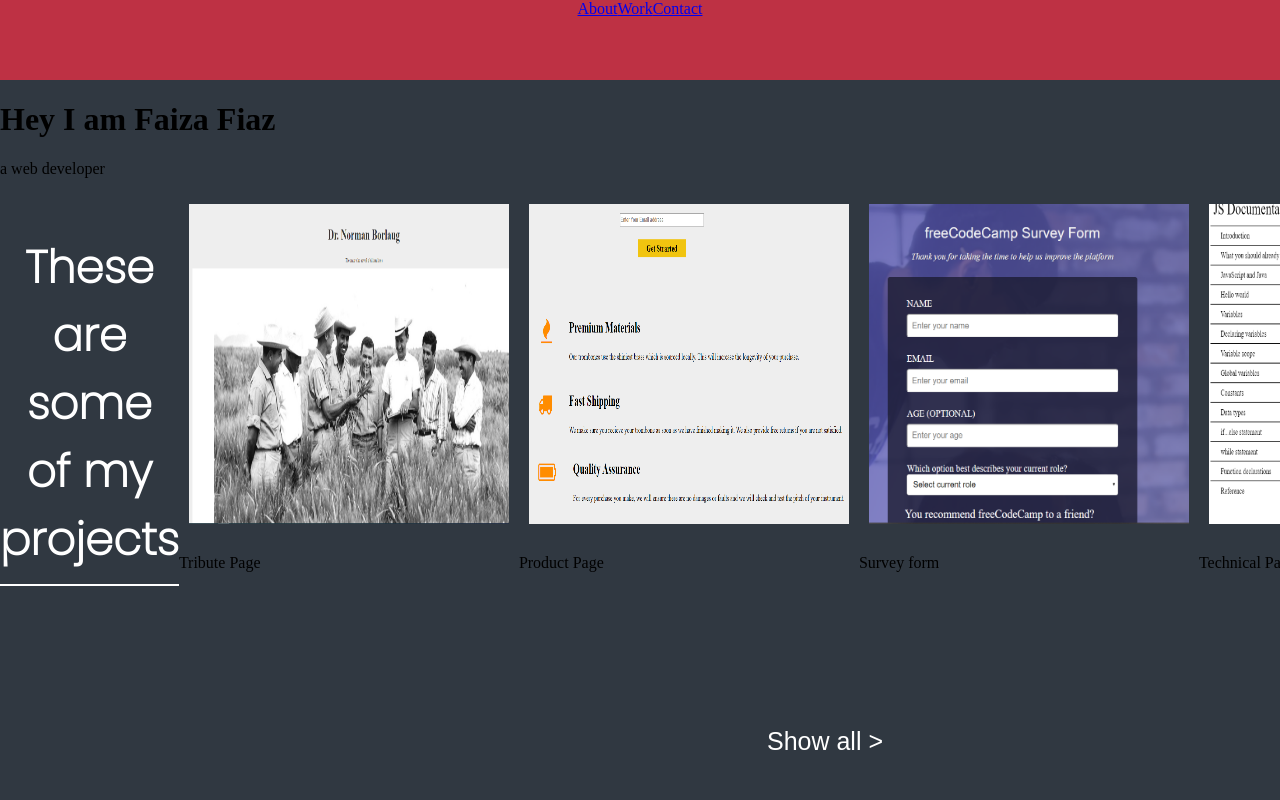
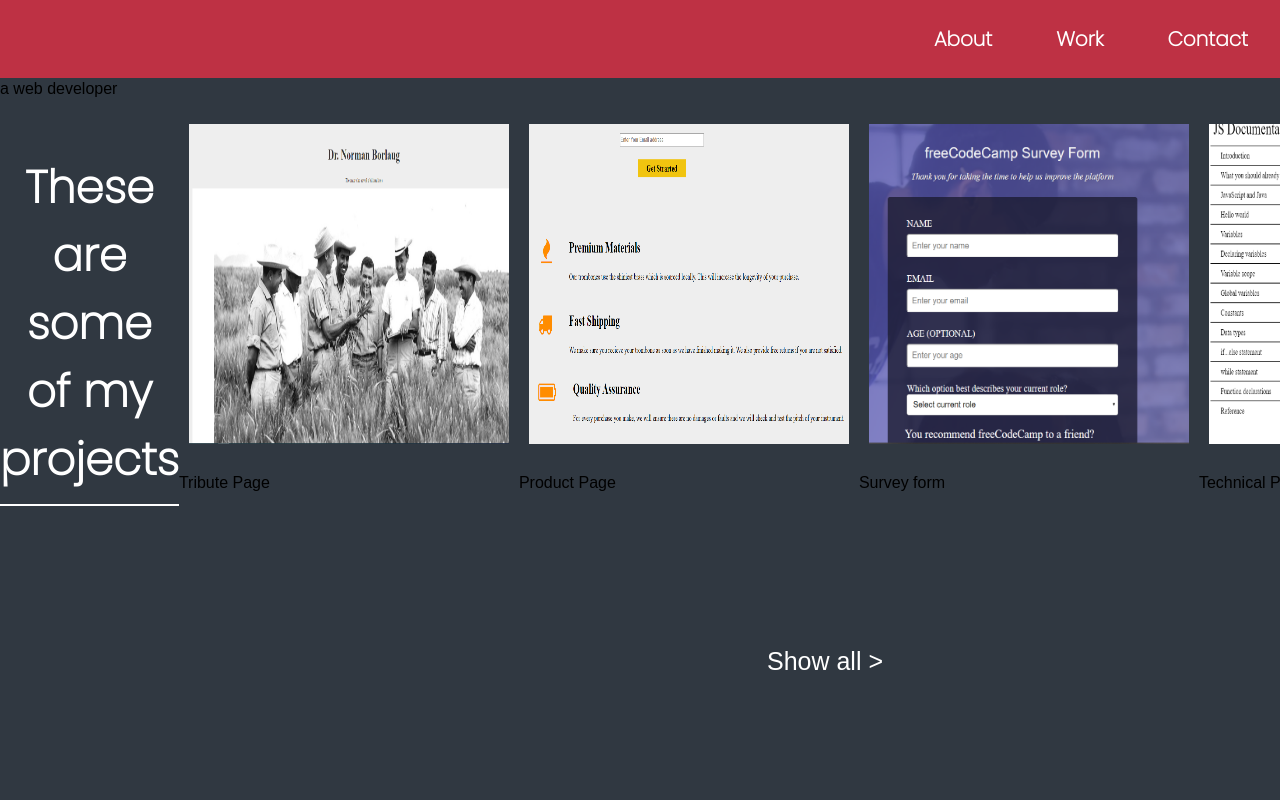
Before and after one commit to faiza203/Personal-Profile-Faiza, a plain HTML site: page index.html in a window 1280 px wide. Shown: the top 800 px of the page. Drawn offline with Linux system fonts and the light colour scheme.

Commit message:
Style navbar

```diff
--- a/style.css
+++ b/style.css
@@ -1,24 +1,29 @@
 body {
     margin: 0;
     background-color: #303841;
+    overflow-x: hidden;
+    font-family: sans-serif;
 }
 
 #navbar {
     background-color: #be3144;
     display: flex;
     flex-direction: row;
+    justify-content: flex-end;
+    position: fixed;
     top: 0;
-    height: 5em;
-    text-align: center;
-    justify-content: center;
+    left: 0;
+    right: 0;
 }
 
-#navbar p {
-    font-size: 25px;
+#navbar a {
+    font-size: 20px;
     color: white;
     font-family: "Poppins", sans-serif;
-    padding: 10px 40px 10px 10px;
+    padding: 1.5rem 2rem ;
+    font-weight: 600;
     cursor: pointer;
+    text-decoration: none;
 }
 
 #second {
@@ -35,11 +40,10 @@ body {
 }
 
 #second p {
-    color: white;
+    color: red;
     font-family: "Poppins", sans-serif;
     font-size: 30px;
     font-style: italic;
-    background-color: #181719;
     padding: 20px;
 }
 
```
